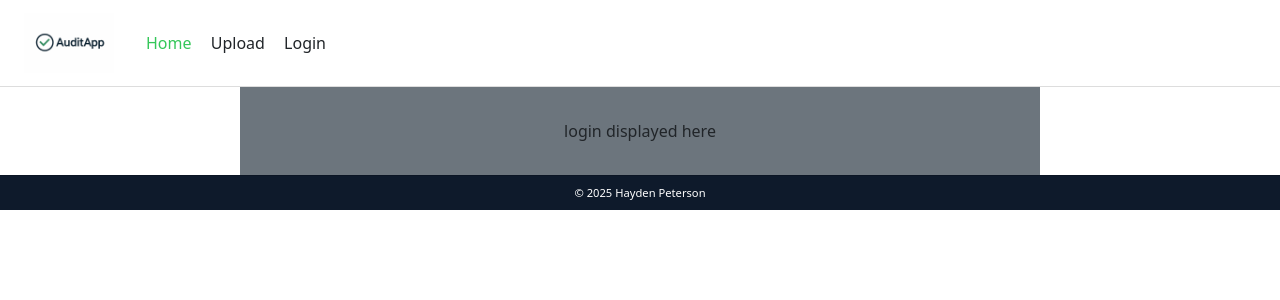
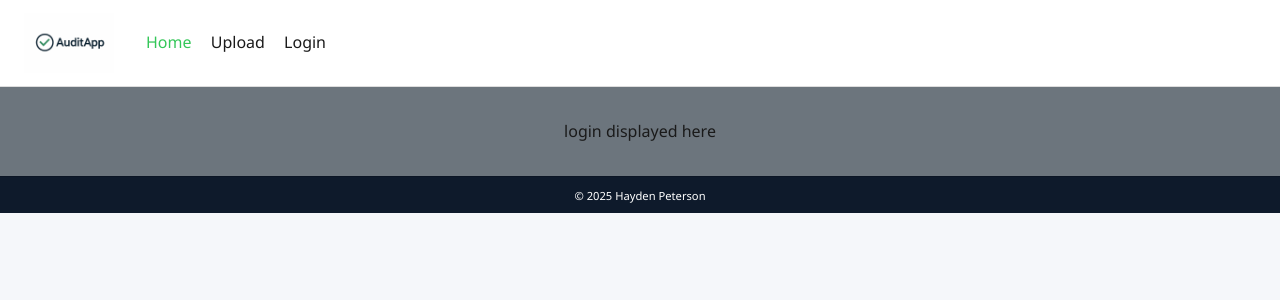
Before and after one commit to haydenkpeterson/startup, a React (Vite) app: page / in a window 1280 px wide. Shown: the top 300 px of the page. Built offline with nearby package versions, Linux system fonts and the light colour scheme.

Commit message:
tried to fix footer not wrapping to bottom

```diff
--- a/src/app.css
+++ b/src/app.css
@@ -3,59 +3,57 @@
   box-sizing: border-box;
 }
 
-/* PAGE STRUCTURE */
 html, body {
-  height: 100%; /* ✅ makes flexbox layout fill the full viewport */
+  height: 100%;
+  margin: 0;
+  padding: 0;
+  font-family: "Segoe UI", Roboto, Arial, Helvetica, sans-serif;
+  background-color: #f5f7fa;
+  color: #1a1a1a;
+  line-height: 1.6;
 }
 
+/* APP CONTAINER (full-height layout) */
 .body {
   display: flex;
   flex-direction: column;
-  min-height: 100vh; /* ✅ ensures footer stays pinned to bottom */
-  font-family: "Segoe UI", Roboto, Arial, Helvetica, sans-serif;
-  margin: 0;
-  padding: 0;
-  background-color: #f5f7fa;
-  color: #1a1a1a;
-  line-height: 1.6;
-  overflow-x: hidden; /* ✅ prevents horizontal scrolling */
+  min-height: 100vh;        /* fill viewport height */
+  min-width: 375px;         /* avoid layout collapse on narrow screens */
 }
 
 /* HEADER */
 header {
+  flex: 0 0 80px;           /* fixed header height */
   display: flex;
   align-items: center;
-  justify-content: flex-start; /* ✅ keeps nav next to logo */
+  justify-content: flex-start;
   background: white;
   padding: 0.8em 1.5em;
   border-bottom: 1px solid #ddd;
   gap: 2em;
+  flex-wrap: wrap;
   width: 100%;
-  margin: 0;
-  flex-wrap: wrap; /* ✅ allows wrapping instead of stacking under logo */
 }
 
-/* LOGO */
 .logo {
   height: 60px;
   display: block;
-  flex-shrink: 0; /* ✅ prevents logo from shrinking */
+  flex-shrink: 0;
 }
 
 /* NAVIGATION */
 nav {
-  flex: 1; /* ✅ allows nav to fill remaining space beside logo */
+  flex: 1;
 }
 
 nav ul {
   display: flex;
   flex-direction: row;
-  flex-wrap: wrap; /* ✅ allows wrapping instead of dropping below */
+  flex-wrap: nowrap;
   list-style: none;
   margin: 0;
   padding: 0;
   align-items: center;
-  justify-content: flex-start;
   gap: 1.2em;
 }
 
@@ -69,66 +67,39 @@ nav ul li a {
 
 nav ul li a:hover,
 nav ul li a.active {
-  color: #34c759;
+  color: #34c759;           /* bright green hover/active color */
 }
 
 /* MAIN CONTENT */
 main {
-  flex: 1; /* ✅ expands to fill space between header & footer */
+  flex: 1 0 auto;           /* grows to fill space between header/footer */
   display: flex;
   flex-direction: column;
   align-items: center;
+  justify-content: center;  /* center content vertically if short */
+  width: 100%;
+  padding: 2em 1em;
   text-align: center;
-  padding: 2em 1em;
-  max-width: 800px;
-  margin: 0 auto;
-}
-
-main h2 {
-  color: #0e1a2b;
-  margin-bottom: 1em;
-}
-
-main p {
-  font-size: 1.1em;
-  margin: 0.5em 0;
-}
-
-main a {
-  color: #34c759;
-  text-decoration: none;
-}
-
-main a:hover {
-  text-decoration: underline;
-}
-
-/* LOGO INSIDE MAIN */
-.main-logo {
-  margin-top: 2em;
-  height: 100px;
-  opacity: 0.9;
 }
 
 /* FOOTER */
 footer {
+  flex: 0 0 40px;           /* fixed footer height */
   background-color: #0e1a2b;
   color: white;
   text-align: center;
   padding: 0.6em 0;
   font-size: 0.8em;
   width: 100%;
-  margin-top: auto; /* ✅ locks footer to bottom */
   border-top: 1px solid #0b1524;
 }
 
-/* ✅ MOBILE RESPONSIVENESS */
+/* RESPONSIVE ADJUSTMENTS */
 @media (max-width: 600px) {
   header {
     flex-wrap: wrap;
-    justify-content: flex-start; /* ✅ keeps nav beside logo */
+    gap: 1em;
     padding: 0.8em 1em;
-    gap: 1em;
   }
 
   .logo {
@@ -137,7 +108,6 @@ footer {
 
   nav ul {
     flex-wrap: wrap;
-    justify-content: flex-start;
     gap: 1em;
   }
 
@@ -147,9 +117,21 @@ footer {
 
   main {
     padding: 1.2em;
+    justify-content: flex-start; /* less vertical centering on mobile */
   }
 
-  .main-logo {
-    height: 80px;
+  footer {
+    flex: 0 0 30px;
   }
 }
+
+/* HANDLE VERY SHORT VIEWPORTS (hide header/footer if cramped) */
+@media (max-height: 600px) {
+  header, footer {
+    display: none;
+  }
+
+  main {
+    flex: 1 0 100vh;
+  }
+}
```
